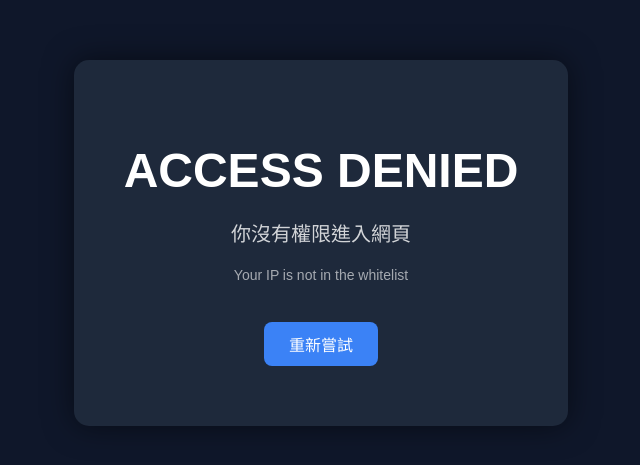
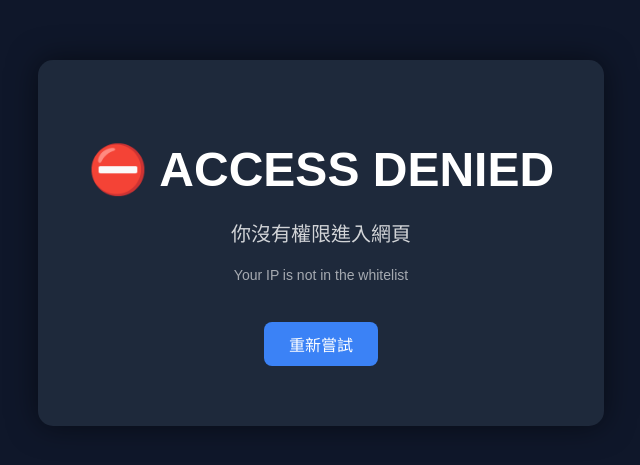
Before and after one commit to IRVING2011/the-new-game, a website: page public/403.html in a window 1280 px wide. Shown: the part 157-622 px from the top of the page, without its empty margins (319-959 px from the left). Drawn offline with Linux system fonts and the light colour scheme.

Commit message:
Update 403.html

```diff
--- a/public/403.html
+++ b/public/403.html
@@ -61,7 +61,7 @@ p{
 
 <div class="container">
 
-<h1>ACCESS DENIED</h1>
+<h1>⛔ ACCESS DENIED</h1>
 
 <p>你沒有權限進入網頁</p>
 
```
